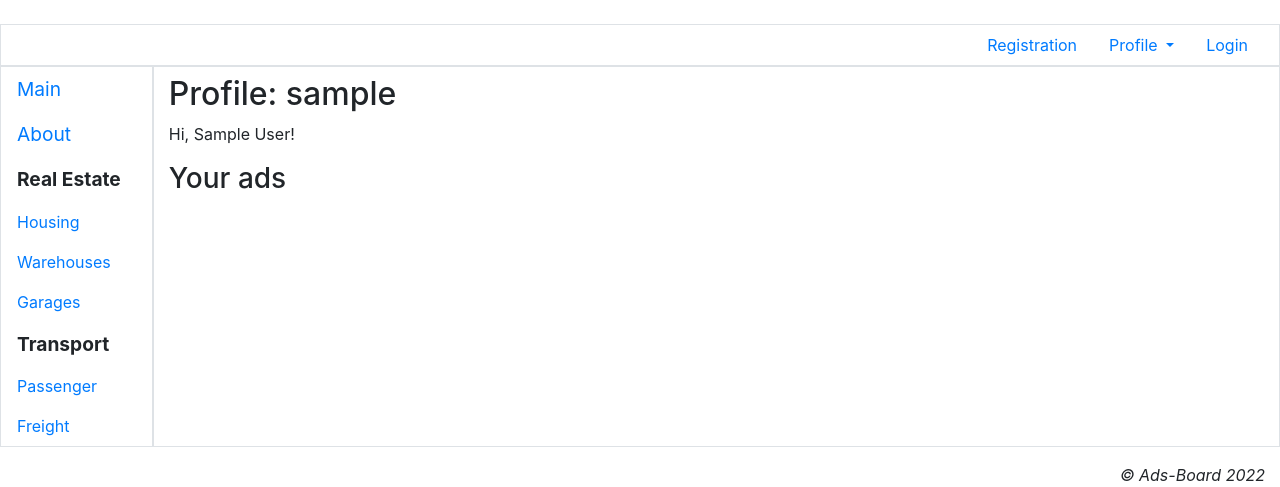
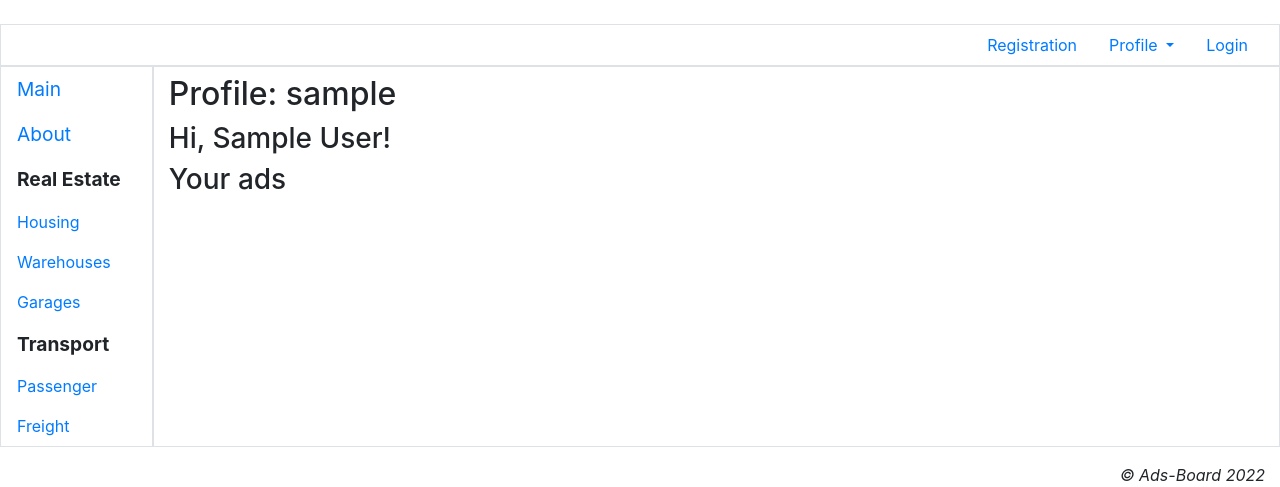
Before and after one commit to artempenteskul/ads-board, a Django app: page /profile/ in a window 1280 px wide. Shown: the part 115-602 px from the top of the page. Run offline with Django 3.2, Linux system fonts and the light colour scheme; the visitor is signed in with stand-in values (Sample User, id 1); some libraries are stand-ins or nearby versions.

Commit message:
added profile url in nav

```diff
--- a/advert/templates/profile.html
+++ b/advert/templates/profile.html
@@ -5,9 +5,9 @@
 {% block content %}
     <h2>Profile: {{ user.username }}</h2>
     {% if user.first_name and user.last_name %}
-        <p>Hi, {{ user.first_name }} {{ user.last_name }}!</p>
+        <h3>Hi, {{ user.first_name }} {{ user.last_name }}!</h3>
     {% else %}
-        <p>Hi!</p>
+        <h3>Hi!</h3>
     {% endif %}
     <h3>Your ads</h3>
 {% endblock %}
--- a/templates/base.html
+++ b/templates/base.html
@@ -25,7 +25,7 @@
                     Profile
                 </a>
                 <div class="dropdown-menu">
-                    <a href="#" class="dropdown-item">My Ads</a>
+                    <a href="{% url 'advert:profile' %}" class="dropdown-item">My Ads</a>
                     <a href="#" class="dropdown-item">Change personal info</a>
                     <a href="#" class="dropdown-item">Change password</a>
                     <div class="dropdown-divider"></div>
```
